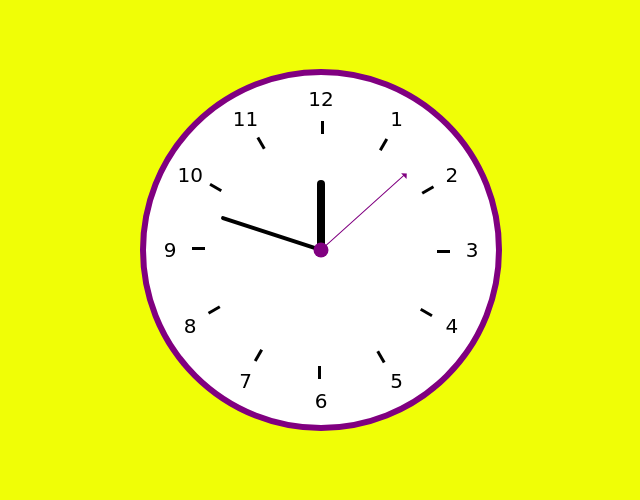
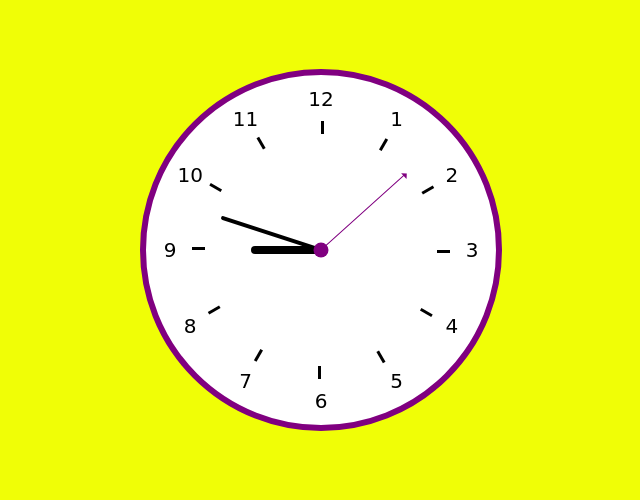
Before and after one commit to LinkStudios/clock, a plain HTML site: page index.html in a window 1280 px wide. Shown: the part 158-658 px from the top of the page, without its empty margins (327-967 px from the left). Drawn offline with Linux system fonts and the light colour scheme.

Commit message:
Update index.html

```diff
--- a/index.html
+++ b/index.html
@@ -89,7 +89,6 @@
 
         function clockRotating(){
             var date=new Date();
-            date.setUTCHours(-120);
             var getSeconds=date.getSeconds()/60;
             var getMinutes=date.getMinutes()/60;
             var getHours=date.getHours()/12
```
